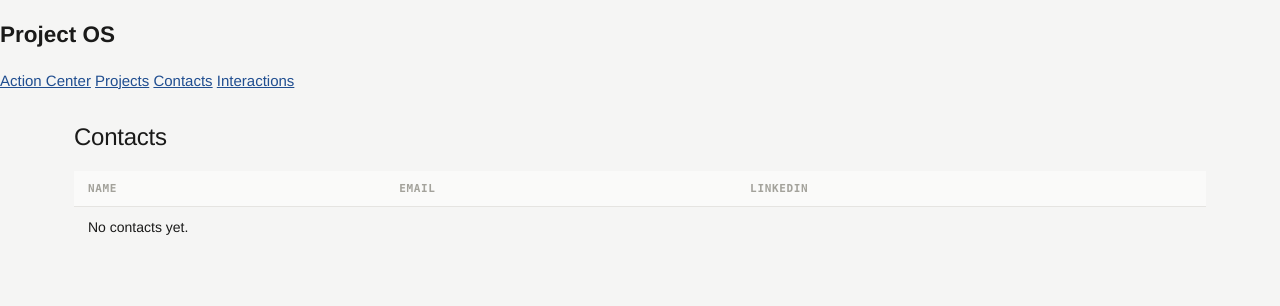
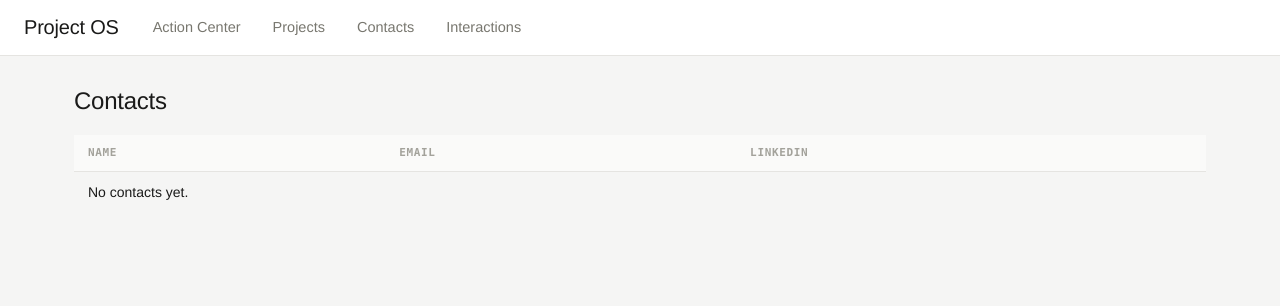
Before and after one commit to Seregawpn/SalesMachine, a FastAPI app: page /contacts in a window 1280 px wide. Shown: the top 306 px of the page. Run offline with FastAPI, Linux system fonts and the light colour scheme; data that the repository does not hold is empty; parts of the project's set-up code (start-up, migrations or seed data) failed here and were passed over.

Commit message:
feat: replace sidebar layout with top nav/tabs shell

```diff
--- a/src/project_os/web/templates/base.html
+++ b/src/project_os/web/templates/base.html
@@ -9,15 +9,15 @@
 <body>
   <a href="#main" class="skip-link">Skip to main content</a>
   <div class="app-shell">
-    <aside class="sidebar">
-      <h1>Project OS</h1>
-      <nav aria-label="Primary">
+    <header class="topbar">
+      <div class="topbar-brand">Project OS</div>
+      <nav class="tabs" aria-label="Primary">
         <a href="/action-center">Action Center</a>
         <a href="/projects">Projects</a>
         <a href="/contacts">Contacts</a>
         <a href="/interactions">Interactions</a>
       </nav>
-    </aside>
+    </header>
     <main id="main" class="content">
       {% block content %}{% endblock %}
     </main>
```
